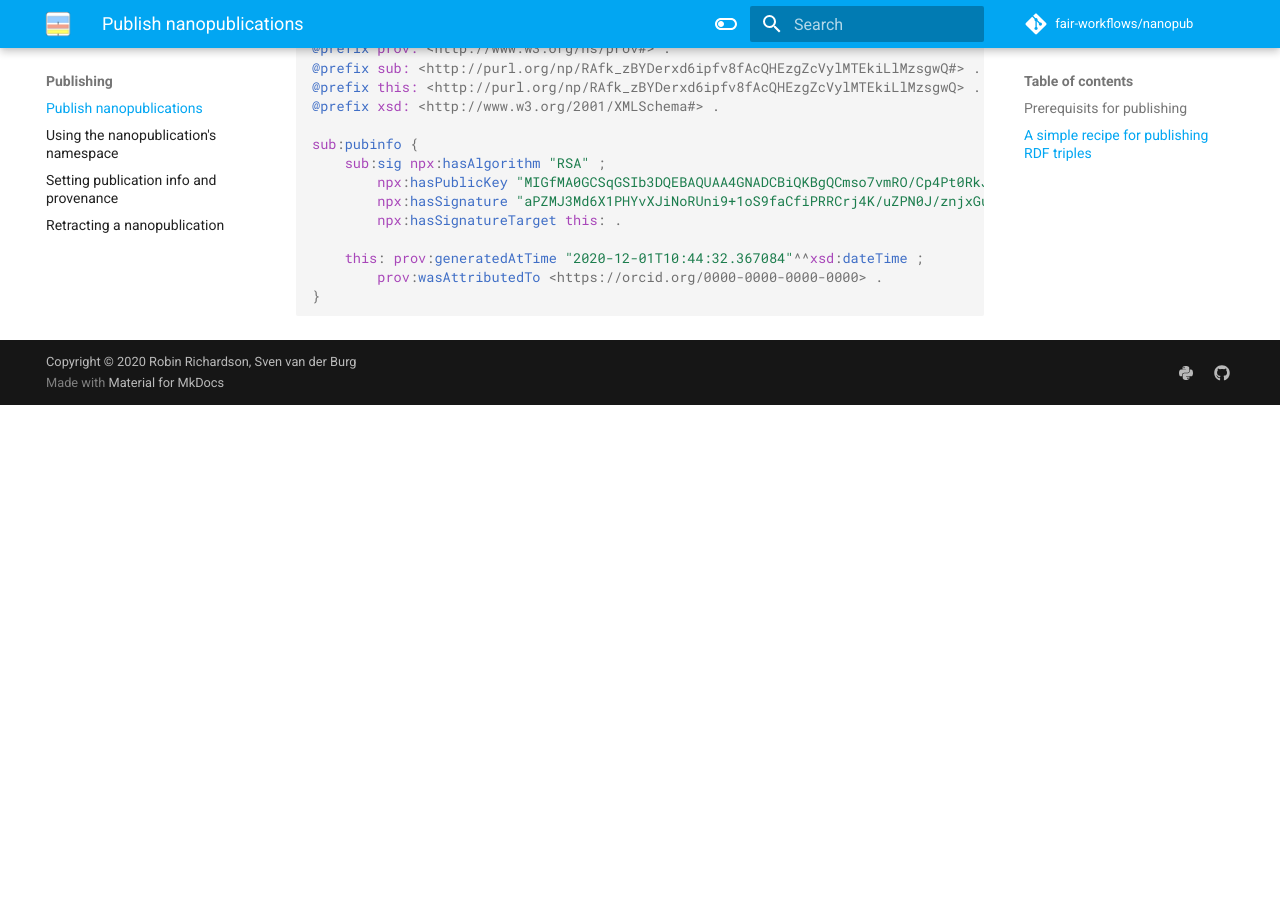
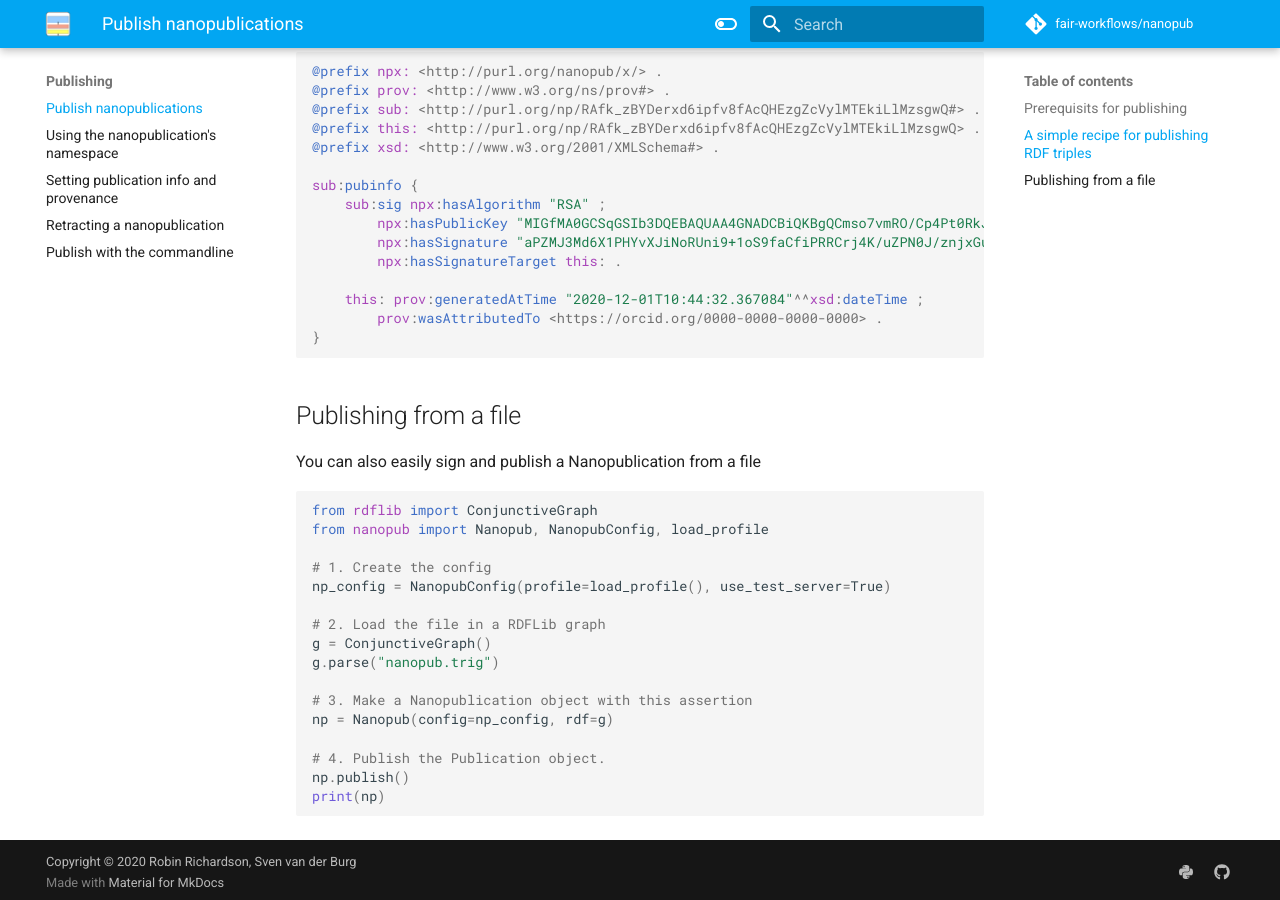
Before and after one commit to fair-workflows/nanopub, an MkDocs documentation site: the page built from docs/publishing/publish-nanopublications.md, in a window 1280 px wide and 900 px high, scrolled down 1819 px. Built offline with MkDocs 1.6.1 and Material for MkDocs 9.7.7, drawn with Linux system fonts in a browser that asks for light colours; a script that is not in the unit is left out; comment, search, counter and statistics services are not loaded; before the commit the page ends 2224 px from its top, so only the background shows below that; some of the changed text lies outside the part shown.

Commit message:
add docs to publish with cli, improve existing docs

````diff
--- a/docs/publishing/publish-nanopublications.md
+++ b/docs/publishing/publish-nanopublications.md
@@ -11,8 +11,8 @@
 This is a 3-step recipe that works for most cases:
   1) Instantiate a `NanopubClient`
   2) Construct a desired assertion using [`rdflib`](https://rdflib.readthedocs.io/en/stable/).
-  3) Make a `Nanopublication` object using the assertion, making use of `NanopubClient.create_nanopub()`.
-  4) Publish the `Nanopublication` object using `NanopubClient.publish()`.
+  3) Make a `Nanopub` object from the assertion.
+  4) Publish the `Nanopub` object using `.publish()`.
 
 Here is an example:
 ```python
@@ -45,9 +45,12 @@
 np.publish()
 print(np)
 ```
-View the resulting nanopublication [here](http://purl.org/np/RAfk_zBYDerxd6ipfv8fAcQHEzgZcVylMTEkiLlMzsgwQ).
+> View an example of resulting nanopublication [here](http://purl.org/np/RAfk_zBYDerxd6ipfv8fAcQHEzgZcVylMTEkiLlMzsgwQ).
+
+You can also just sign the nanopub with `np.sign()`. Upon signing, or publishing, the `np` object will be automatically updated with the signed RDF and generated trusty URI.
 
 This is the resulting assertion part of the nanopublication:
+
 ```turtle
 @prefix sub: <http://purl.org/np/RAfk_zBYDerxd6ipfv8fAcQHEzgZcVylMTEkiLlMzsgwQ#> .
 
@@ -84,3 +87,26 @@
         prov:wasAttributedTo <https://orcid.org/0000-0000-0000-0000> .
 }
 ```
+
+## Publishing from a file
+
+You can also easily sign and publish a Nanopublication from a file
+
+```python
+from rdflib import ConjunctiveGraph
+from nanopub import Nanopub, NanopubConfig, load_profile
+
+# 1. Create the config
+np_config = NanopubConfig(profile=load_profile(), use_test_server=True)
+
+# 2. Load the file in a RDFLib graph
+g = ConjunctiveGraph()
+g.parse("nanopub.trig")
+
+# 3. Make a Nanopublication object with this assertion
+np = Nanopub(config=np_config, rdf=g)
+
+# 4. Publish the Publication object.
+np.publish()
+print(np)
+```
--- a/mkdocs.yml
+++ b/mkdocs.yml
@@ -60,6 +60,7 @@
     - Using the nanopublication's namespace: publishing/using-publication-namespace.md
     - Setting publication info and provenance: publishing/setting-subgraphs.md
     - Retracting a nanopublication: publishing/retraction.md
+    - Publish with the commandline: publishing/publish-with-cli.md
     # - Legacy Publication object: publishing/publishing-nanopublications.md
 
   - Searching:
````
Also changed, not shown: docs/getting-started/setup.md (+8 -0 lines), docs/index.md (+15 -14 lines), docs/publishing/publish-with-cli.md (added, +29 -0 lines), docs/publishing/legacy-publishing-nanopublications.md (renamed from docs/publishing/publishing-nanopublications.md), 2 other files.
